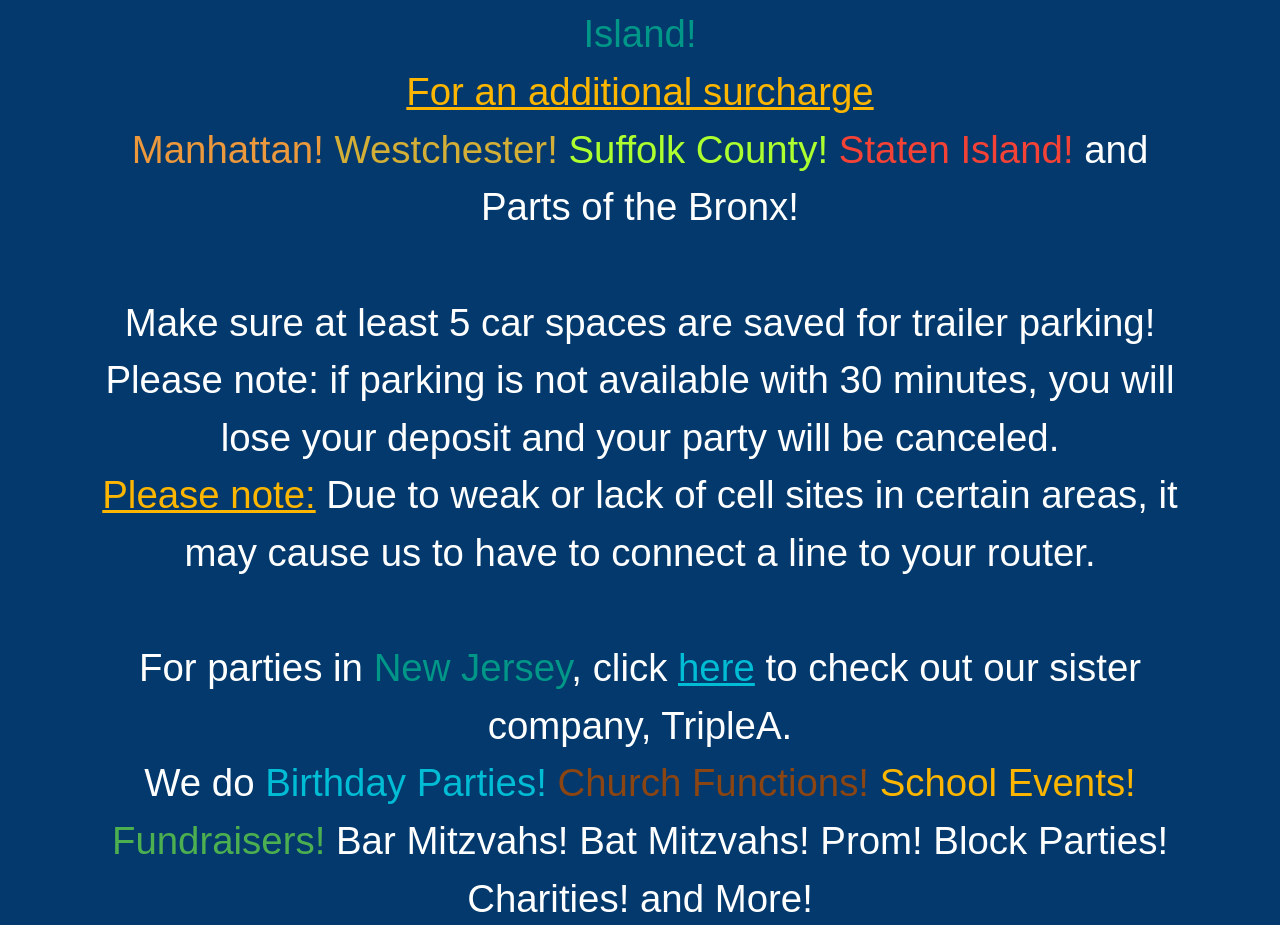
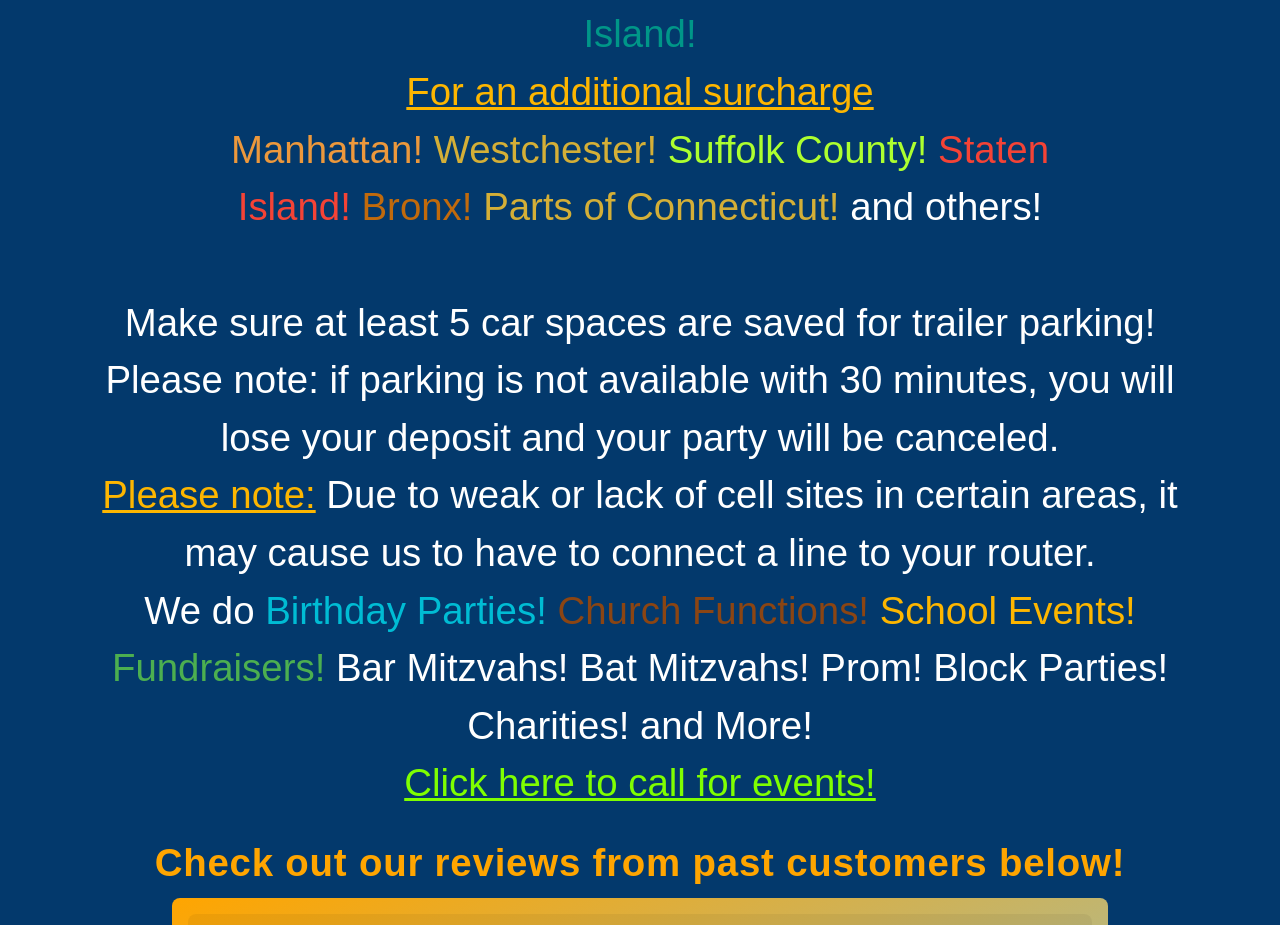
Before and after one commit to nathanuel0322/pgowp, a React (Create React App) app: page / in a window 1280 px wide. Shown: the part 1907-2832 px from the top of the page. Built offline with nearby package versions, Linux system fonts and the light colour scheme; no server answers.

Commit message:
Update margins and add new content

```diff
--- a/src/assets/css/about.css
+++ b/src/assets/css/about.css
@@ -3,7 +3,7 @@
     opacity: 0.05;
 }
 #abouttext {
-    margin-block: 10%;
+    margin-block: 5vh;
     color: white;
     font-size: 150%;
     text-align: center;
--- a/src/assets/css/contact.css
+++ b/src/assets/css/contact.css
@@ -12,7 +12,7 @@
     font-family: 'Teko', sans-serif;
     text-decoration: none;
     color: white;
-    margin-block: 10%;
+    margin-block: 5vh;
 }
 #contactme {
     display: flex;
--- a/src/screens/About.jsx
+++ b/src/screens/About.jsx
@@ -43,6 +43,9 @@ export default function About() {
               Click here to download and view our terms and conditions!
             </a>
           </p>
+          <br />
+          For parties in <span id='NJ'>New Jersey</span>, click <a id='triplea' href="https://www.tripleamobilegaming.com/" target="_blank" rel="noreferrer">here</a> to check out our sister company, TripleA.
+          <br />
         </strong>
       </div>
     </div>
--- a/src/screens/Home.jsx
+++ b/src/screens/Home.jsx
@@ -89,7 +89,9 @@ export default function Home(){
         <span className='text-[rgb(212,175,55)]'> Westchester!</span>
         <span className='text-[greenyellow]'> Suffolk County!</span>
         <span style={{color: '#F44336'}}> Staten Island!</span>
-        <span id="Bronx"> and Parts of the Bronx!</span>
+        <span id="brooklyn">&nbsp;Bronx!</span>
+        <span className='text-[rgb(212,175,55)]'>&nbsp;Parts of Connecticut!</span>
+        <span>&nbsp;and others!</span>
         <br />
         <br />
         Make sure at least 5 car spaces are saved for trailer parking!
@@ -98,8 +100,6 @@ export default function Home(){
         <br />
         <span className='text-[#FDB600] underline'>Please note:</span>&nbsp;Due to weak or lack of cell sites in certain areas, it may cause us to have to connect a line to your router.
         <br />
-        <br />
-        For parties in <span id='NJ'>New Jersey</span>, click <a id='triplea' href="https://www.tripleamobilegaming.com/" target="_blank" rel="noreferrer">here</a> to check out our sister company, TripleA.
       </p>
       <p id="occasions">
         We do
```
Also changed, not shown: 1 other file (tests, documents, lock files or other folders).
